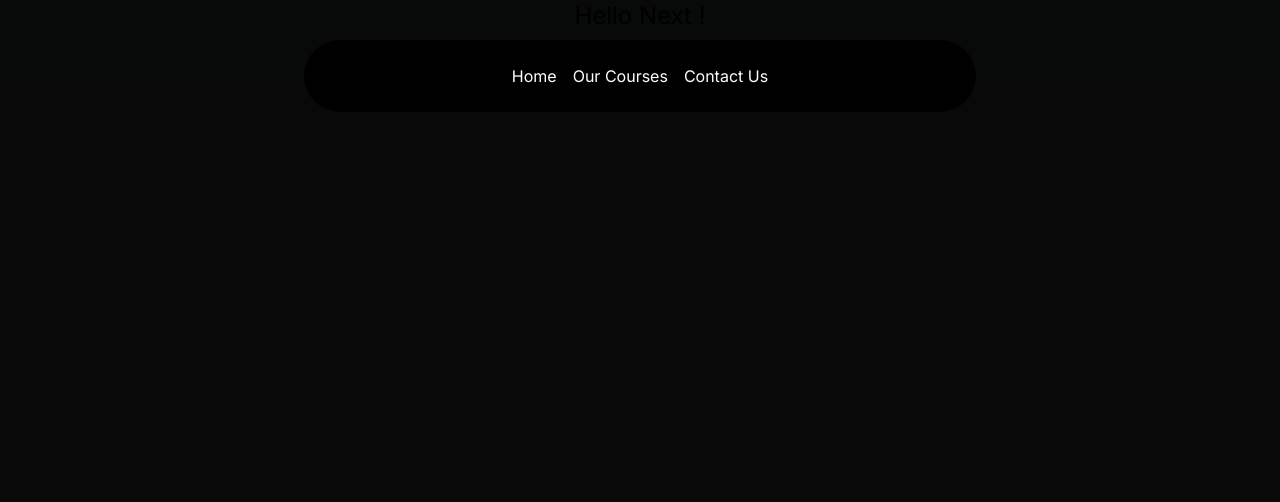
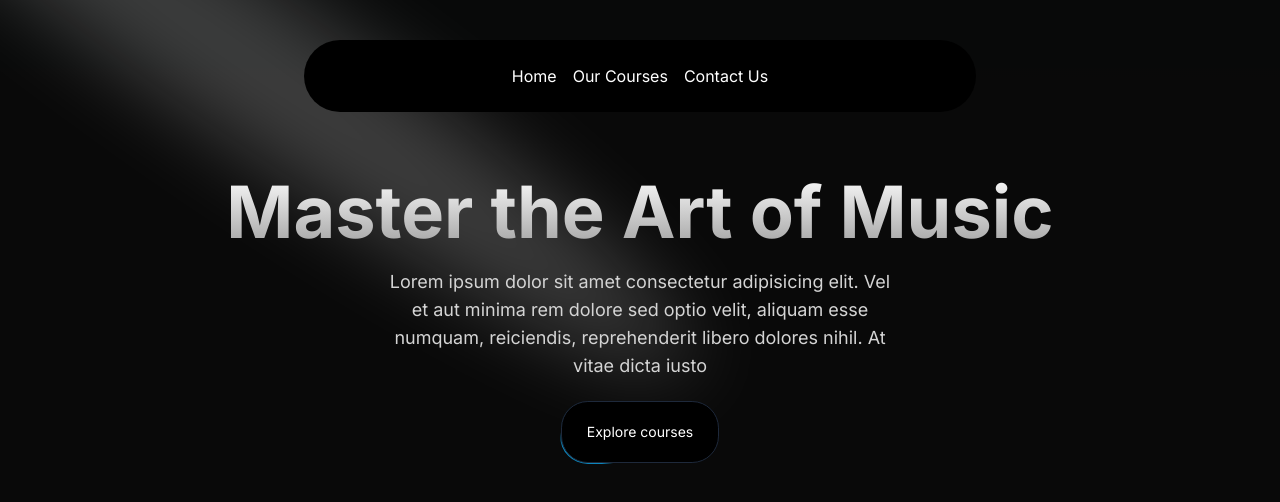
Before and after one commit to swamiabhishek45/Master-Music-Next.js-, a Next.js app: page / in a window 1280 px wide. Shown: the top 502 px of the page. Built offline with nearby package versions, Linux system fonts and the light colour scheme.

Commit message:
"Updated Page.tsx, Navbar.tsx, navbar-menu.tsx, and tailwind.config.ts files with various changes to imports, components, and styles."

```diff
--- a/src/app/page.tsx
+++ b/src/app/page.tsx
@@ -1,10 +1,10 @@
-import Image from "next/image";
+import HeroSection from '@/components/HeroSection'
 
 export default function Home() {
   return (
     <main className="min-h-screen antialiased bg-black/[0.96] bg-grid-white/[0.02]">
 
-    <h1 className=" text-center text-2xl">Hello Next !</h1>
+    <HeroSection />
     </main>
   );
 }
--- /dev/null
+++ b/src/components/HeroSection.tsx
@@ -0,0 +1,37 @@
+import Link from "next/link";
+import { Spotlight } from "./ui/Spotlight";
+import { Button } from "./ui/moving-border";
+
+export default function HeroSection() {
+    return (
+        <>
+            <Spotlight
+                className="-top-40 left-0 md:left-60 md:-top-20"
+                fill="white"
+            />
+            <div className="h-auto md:h-[40rem] w-full rounded-md flex flex-col items-center justify-center relative overflow-hidden mx-auto py-10 md:py-0 ">
+                <div className="p-4 relative z-10 w-full text-center">
+                    <h1 className="mt-20 md:mt-0 w-full text-4xl md:text-7xl bg-clip-text text-transparent font-bold bg-gradient-to-b from-neutral-50 to-neutral-400">
+                        Master the Art of Music
+                    </h1>
+                    <p className="py-5 font-normal text-base md:text-lg text-neutral-300 max-w-lg mx-auto">
+                        Lorem ipsum dolor sit amet consectetur adipisicing elit.
+                        Vel et aut minima rem dolore sed optio velit, aliquam
+                        esse numquam, reiciendis, reprehenderit libero dolores
+                        nihil. At vitae dicta iusto{" "}
+                    </p>
+                    <div>
+                        <Link href={"/courses"}>
+                            <Button
+                                borderRadius="1.75rem"
+                                className="bg-white dark:bg-black text-black dark:text-white border-neutral-200 dark:border-slate-800"
+                            >
+                                Explore courses
+                            </Button>
+                        </Link>
+                    </div>
+                </div>
+            </div>
+        </>
+    );
+}
--- a/src/components/Navbar.tsx
+++ b/src/components/Navbar.tsx
@@ -33,7 +33,7 @@
                             </HoveredLink>
                         </div> */}
 
-                        <div className="  text-sm grid grid-cols-2 gap-10 p-4">
+                        <div className=" text-sm grid grid-cols-2 gap-10 p-4 w-60 md:w-full">
                             <ProductItem
                                 title="Algochurn"
                                 href="https://algochurn.com"
--- /dev/null
+++ b/src/components/ui/Spotlight.tsx
@@ -0,0 +1,59 @@
+import React from "react";
+import { cn } from "@/utils/cn";
+
+type SpotlightProps = {
+    className?: string;
+    fill?: string;
+};
+
+export const Spotlight = ({ className, fill }: SpotlightProps) => {
+    return (
+        <svg
+            className={cn(
+                "animate-spotlight pointer-events-none absolute z-[1]  h-[169%] w-[138%] lg:w-[84%] opacity-0",
+                className
+            )}
+            xmlns="http://www.w3.org/2000/svg"
+            viewBox="0 0 3787 2842"
+            fill="none"
+        >
+            <g filter="url(#filter)">
+                <ellipse
+                    cx="1924.71"
+                    cy="273.501"
+                    rx="1924.71"
+                    ry="273.501"
+                    transform="matrix(-0.822377 -0.568943 -0.568943 0.822377 3631.88 2291.09)"
+                    fill={fill || "white"}
+                    fillOpacity="0.21"
+                ></ellipse>
+            </g>
+            <defs>
+                <filter
+                    id="filter"
+                    x="0.860352"
+                    y="0.838989"
+                    width="3785.16"
+                    height="2840.26"
+                    filterUnits="userSpaceOnUse"
+                    colorInterpolationFilters="sRGB"
+                >
+                    <feFlood
+                        floodOpacity="0"
+                        result="BackgroundImageFix"
+                    ></feFlood>
+                    <feBlend
+                        mode="normal"
+                        in="SourceGraphic"
+                        in2="BackgroundImageFix"
+                        result="shape"
+                    ></feBlend>
+                    <feGaussianBlur
+                        stdDeviation="151"
+                        result="effect1_foregroundBlur_1065_8"
+                    ></feGaussianBlur>
+                </filter>
+            </defs>
+        </svg>
+    );
+};
--- /dev/null
+++ b/src/components/ui/moving-border.tsx
@@ -0,0 +1,139 @@
+"use client";
+import React from "react";
+import {
+    motion,
+    useAnimationFrame,
+    useMotionTemplate,
+    useMotionValue,
+    useTransform,
+} from "framer-motion";
+import { useRef } from "react";
+import { cn } from "@/utils/cn";
+
+export function Button({
+    borderRadius = "1.75rem",
+    children,
+    as: Component = "button",
+    containerClassName,
+    borderClassName,
+    duration,
+    className,
+    ...otherProps
+}: {
+    borderRadius?: string;
+    children: React.ReactNode;
+    as?: any;
+    containerClassName?: string;
+    borderClassName?: string;
+    duration?: number;
+    className?: string;
+    [key: string]: any;
+}) {
+    return (
+        <Component
+            className={cn(
+                "bg-transparent relative text-xl  h-16 w-40 p-[1px] overflow-hidden ",
+                containerClassName
+            )}
+            style={{
+                borderRadius: borderRadius,
+            }}
+            {...otherProps}
+        >
+            <div
+                className="absolute inset-0"
+                style={{ borderRadius: `calc(${borderRadius} * 0.96)` }}
+            >
+                <MovingBorder duration={duration} rx="30%" ry="30%">
+                    <div
+                        className={cn(
+                            "h-20 w-20 opacity-[0.8] bg-[radial-gradient(var(--sky-500)_40%,transparent_60%)]",
+                            borderClassName
+                        )}
+                    />
+                </MovingBorder>
+            </div>
+
+            <div
+                className={cn(
+                    "relative bg-slate-900/[0.8] border border-slate-800 backdrop-blur-xl text-white flex items-center justify-center w-full h-full text-sm antialiased",
+                    className
+                )}
+                style={{
+                    borderRadius: `calc(${borderRadius} * 0.96)`,
+                }}
+            >
+                {children}
+            </div>
+        </Component>
+    );
+}
+
+export const MovingBorder = ({
+    children,
+    duration = 2000,
+    rx,
+    ry,
+    ...otherProps
+}: {
+    children: React.ReactNode;
+    duration?: number;
+    rx?: string;
+    ry?: string;
+    [key: string]: any;
+}) => {
+    const pathRef = useRef<any>();
+    const progress = useMotionValue<number>(0);
+
+    useAnimationFrame((time) => {
+        const length = pathRef.current?.getTotalLength();
+        if (length) {
+            const pxPerMillisecond = length / duration;
+            progress.set((time * pxPerMillisecond) % length);
+        }
+    });
+
+    const x = useTransform(
+        progress,
+        (val) => pathRef.current?.getPointAtLength(val).x
+    );
+    const y = useTransform(
+        progress,
+        (val) => pathRef.current?.getPointAtLength(val).y
+    );
+
+    const transform = useMotionTemplate`translateX(${x}px) translateY(${y}px) translateX(-50%) translateY(-50%)`;
+
+    return (
+        <>
+            <svg
+                xmlns="http://www.w3.org/2000/svg"
+                preserveAspectRatio="none"
+                className="absolute h-full w-full"
+                width="100%"
+                height="100%"
+                {...otherProps}
+            >
+                <rect
+                    fill="none"
+                    width="100%"
+                    height="100%"
+                    rx={rx}
+                    ry={ry}
+                    ref={pathRef}
+                />
+            </svg>
+            <motion.div
+                style={{
+                    position: "absolute",
+                    top: 0,
+                    left: 0,
+                    display: "inline-block",
+                    transform,
+                }}
+            >
+                {children}
+            </motion.div>
+        </>
+    );
+};
--- a/src/components/ui/navbar-menu.tsx
+++ b/src/components/ui/navbar-menu.tsx
@@ -89,13 +89,13 @@
     src: string;
 }) => {
     return (
-        <Link href={href} className="flex space-x-2">
+        <Link href={href} className="flex flex-col md:flow-row  space-x-2">
             <Image
                 src={src}
                 width={140}
                 height={70}
                 alt={title}
-                className="flex-shrink-0 rounded-md shadow-2xl"
+                className="flex-shrink-0 rounded-md shadow-2xl "
             />
             <div>
                 <h4 className="text-xl font-bold mb-1 text-black dark:text-white">
--- a/tailwind.config.ts
+++ b/tailwind.config.ts
@@ -1,4 +1,9 @@
 import type { Config } from "tailwindcss";
+
+const colors = require("tailwindcss/colors");
+const {
+    default: flattenColorPalette,
+} = require("tailwindcss/lib/util/flattenColorPalette");
 
 const config: Config = {
     content: [
@@ -9,6 +14,21 @@
     darkMode: "class",
     theme: {
         extend: {
+            animation: {
+                spotlight: "spotlight 2s ease .75s 1 forwards",
+            },
+            keyframes: {
+                spotlight: {
+                    "0%": {
+                        opacity: "0",
+                        transform: "translate(-72%, -62%) scale(0.5)",
+                    },
+                    "100%": {
+                        opacity: "1",
+                        transform: "translate(-50%,-40%) scale(1)",
+                    },
+                },
+            },
             backgroundImage: {
                 "gradient-radial": "radial-gradient(var(--tw-gradient-stops))",
                 "gradient-conic":
@@ -16,6 +36,18 @@
             },
         },
     },
-  plugins: [],
+    plugins: [addVariablesForColors],
 };
+
+function addVariablesForColors({ addBase, theme }: any) {
+    let allColors = flattenColorPalette(theme("colors"));
+    let newVars = Object.fromEntries(
+        Object.entries(allColors).map(([key, val]) => [`--${key}`, val])
+    );
+
+    addBase({
+        ":root": newVars,
+    });
+}
+
 export default config;
```
Lines whose indentation alone changed are shown as unchanged.
